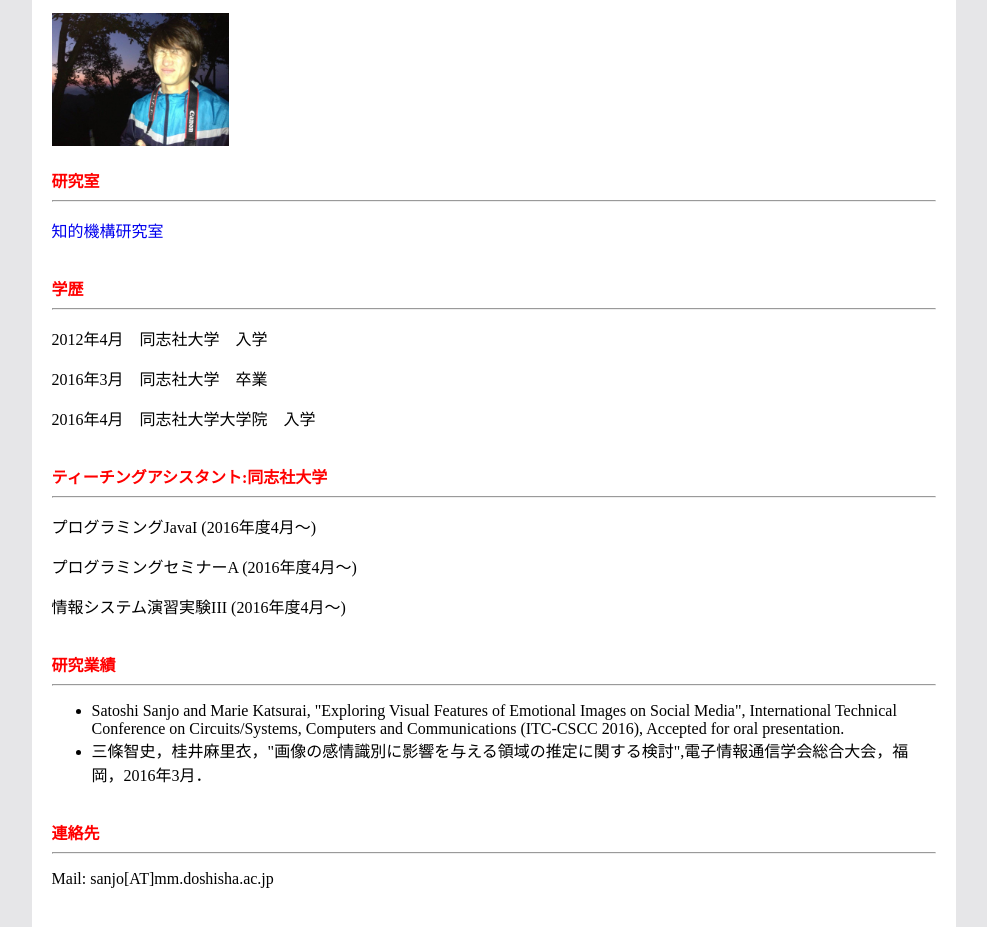
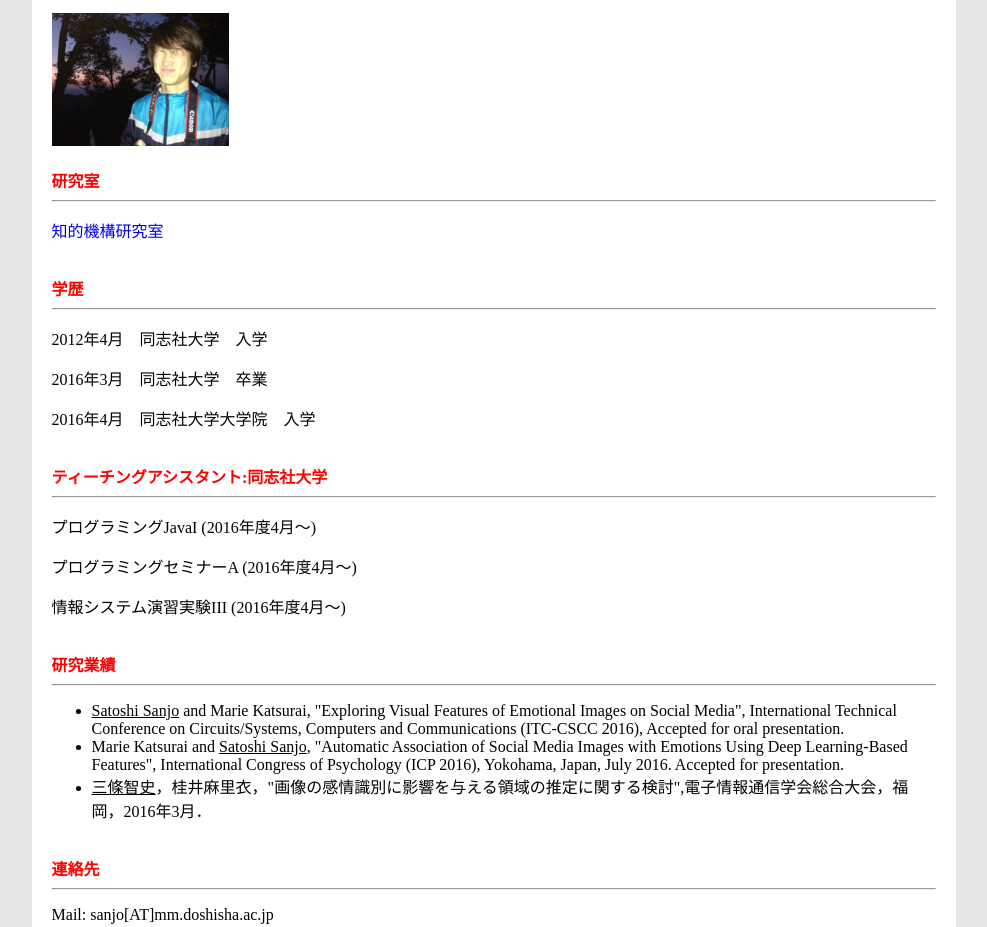
Before and after one commit to johshisha/johshisha.github.io, a plain HTML site: page index.html in a window 1280 px wide. Shown: the part 129-1056 px from the top of the page, without its empty margins (146-1133 px from the left). Drawn offline with Linux system fonts and the light colour scheme.

Commit message:
業績追加

```diff
--- a/index.html
+++ b/index.html
@@ -53,10 +53,13 @@
 			<div>
 				<ul>
 					<li>
-						Satoshi Sanjo and Marie Katsurai, "Exploring Visual Features of Emotional Images on Social Media", International Technical Conference on Circuits/Systems, Computers and Communications (ITC-CSCC 2016), Accepted for oral presentation.
+						<U>Satoshi Sanjo</U> and Marie Katsurai, "Exploring Visual Features of Emotional Images on Social Media", International Technical Conference on Circuits/Systems, Computers and Communications (ITC-CSCC 2016), Accepted for oral presentation.
 					</li>
 					<li>
-						三條智史，桂井麻里衣，"画像の感情識別に影響を与える領域の推定に関する検討",電子情報通信学会総合大会，福岡，2016年3月．
+						Marie Katsurai and <U>Satoshi Sanjo</U>, "Automatic Association of Social Media Images with Emotions Using Deep Learning-Based Features", International Congress of Psychology (ICP 2016), Yokohama, Japan, July 2016. Accepted for presentation.
+					</li>
+					<li>
+						<U>三條智史</U>，桂井麻里衣，"画像の感情識別に影響を与える領域の推定に関する検討",電子情報通信学会総合大会，福岡，2016年3月．
 					</li>
 				</ul>
 			</div>
```
